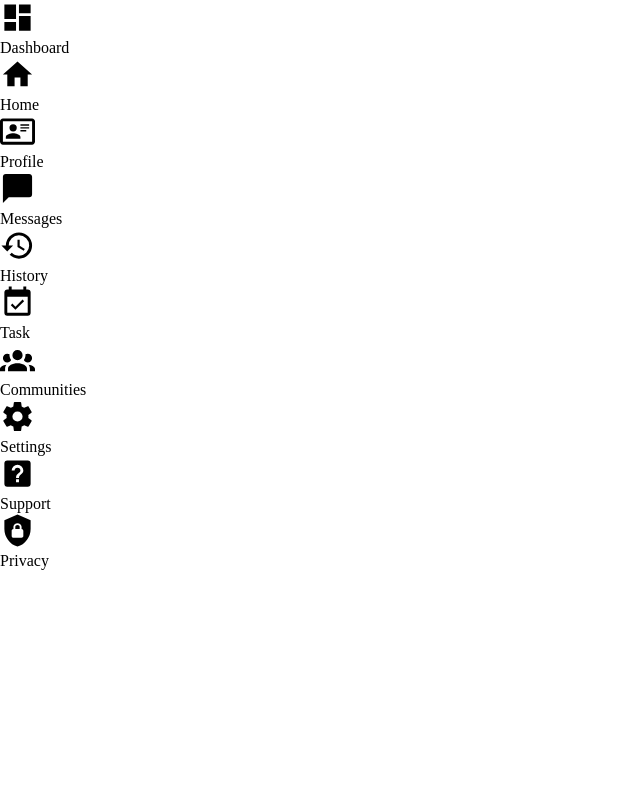
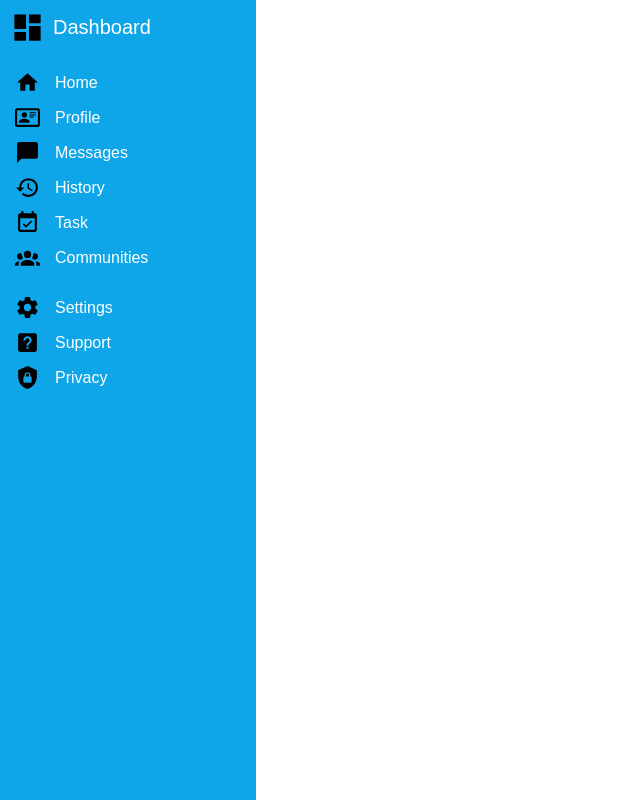
Before and after one commit to Phildeoner/admin-dashboard, a website: page index.html in a window 1280 px wide. Shown: the whole page, without its empty margins (0-640 px from the left). Drawn offline with Linux system fonts and the light colour scheme.

Commit message:
Style sidebar and contents in style.css

```diff
--- a/style.css
+++ b/style.css
@@ -2,8 +2,53 @@
   margin: 0;
   padding: 0;
   box-sizing: border-box;
+  font-family: Arial, Helvetica, sans-serif;
 }
 
-img {
+.main {
+  display: flex;
+}
+
+.sidebar {
+  display: flex;
+  flex-direction: column;
+  background-color: #0ea5e9;
+  color: white;
+  width: 20vw;
+  height: 100vh;
+}
+
+.dashboard {
+  display: flex;
+  align-items: center;
+  padding: 10px;
+  font-size: 20px;
+}
+
+.dashboard img {
   width: 35px;
+  margin-right: 8px;
 }
+
+.content {
+  display: flex;
+  flex-direction: column;
+  padding: 15px;
+}
+
+.options {
+  display: flex;
+  align-items: center;
+  margin-bottom: 10px;
+}
+
+.options img {
+  width: 25px;
+  margin-right: 15px;
+}
+
+.others {
+  display: flex;
+  flex-direction: column;
+  padding-left: 15px;
+}
```
Also changed, not shown: index.html (+1 -1 lines).
